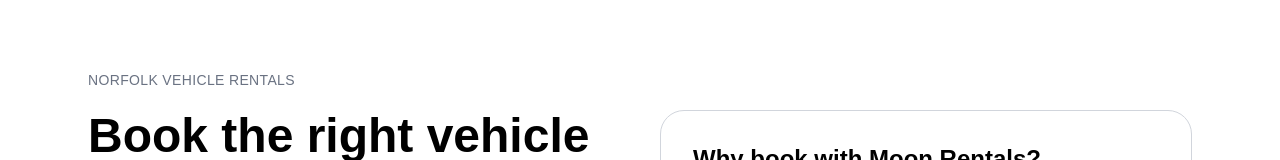
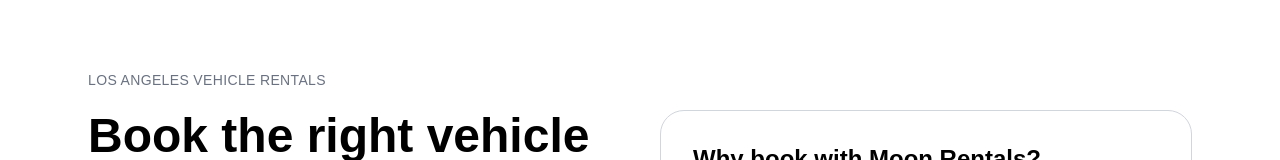
Before and after one commit to jonspad/moon-rentals-booking, a Next.js app in the folder moon-rentals-booking/: page / in a window 1280 px wide. Shown: the part 145-305 px from the top of the page. Built offline with nearby package versions, Linux system fonts and the light colour scheme.

Commit message:
minor update to ui homepage (updated location)

```diff
--- a/moon-rentals-booking/app/page.tsx
+++ b/moon-rentals-booking/app/page.tsx
@@ -7,7 +7,7 @@ export default function HomePage() {
         <div className="mt-16 grid gap-10 md:grid-cols-2 md:items-center">
           <div>
             <p className="text-sm font-medium uppercase tracking-wide text-gray-500 dark:text-gray-400">
-              Norfolk Vehicle Rentals
+              Los Angeles Vehicle Rentals
             </p>
 
             <h2 className="mt-4 text-5xl font-bold leading-tight">
```
